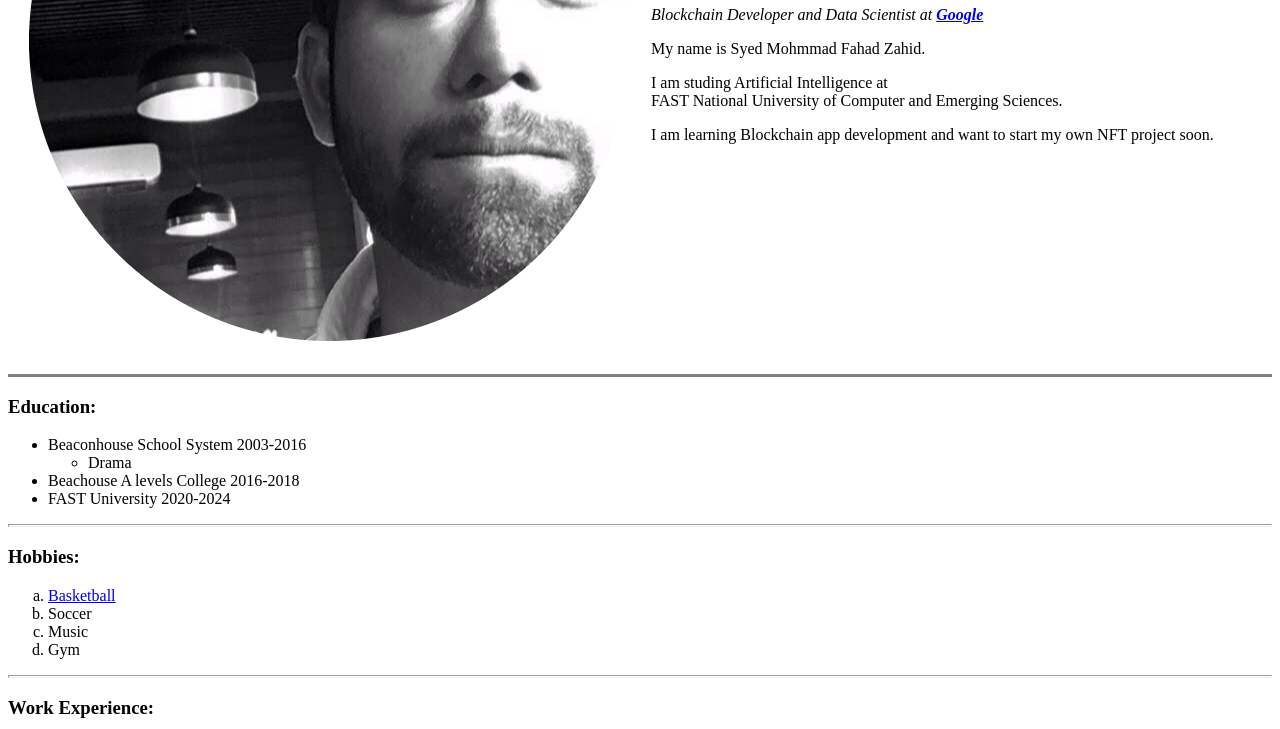
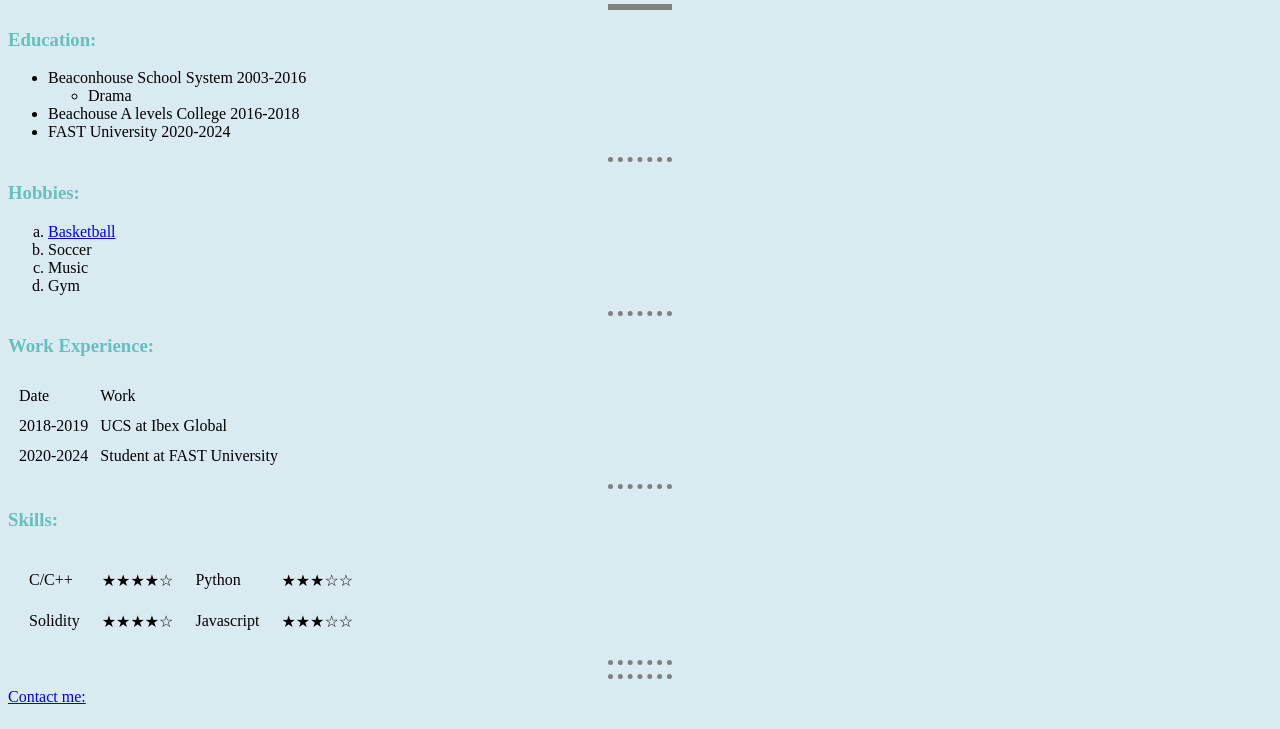
Before and after one commit to fahad0071/CV, a plain HTML site: page index.html in a window 1280 px wide. Shown: the part 288-1017 px from the top of the page. Drawn offline with Linux system fonts and the light colour scheme.

Commit message:
update css linkl

```diff
--- a/index.html
+++ b/index.html
@@ -3,7 +3,8 @@
 <html>
     <head>
         <meta charset="utf-8">
-        <title>💘Fahad's personal site</title>
+        <title>Fahad's personal site</title>
+        <link rel="stylesheet" href="css/styles.css">
     </head>
     <body>
         <table cellspacing="20">
```
